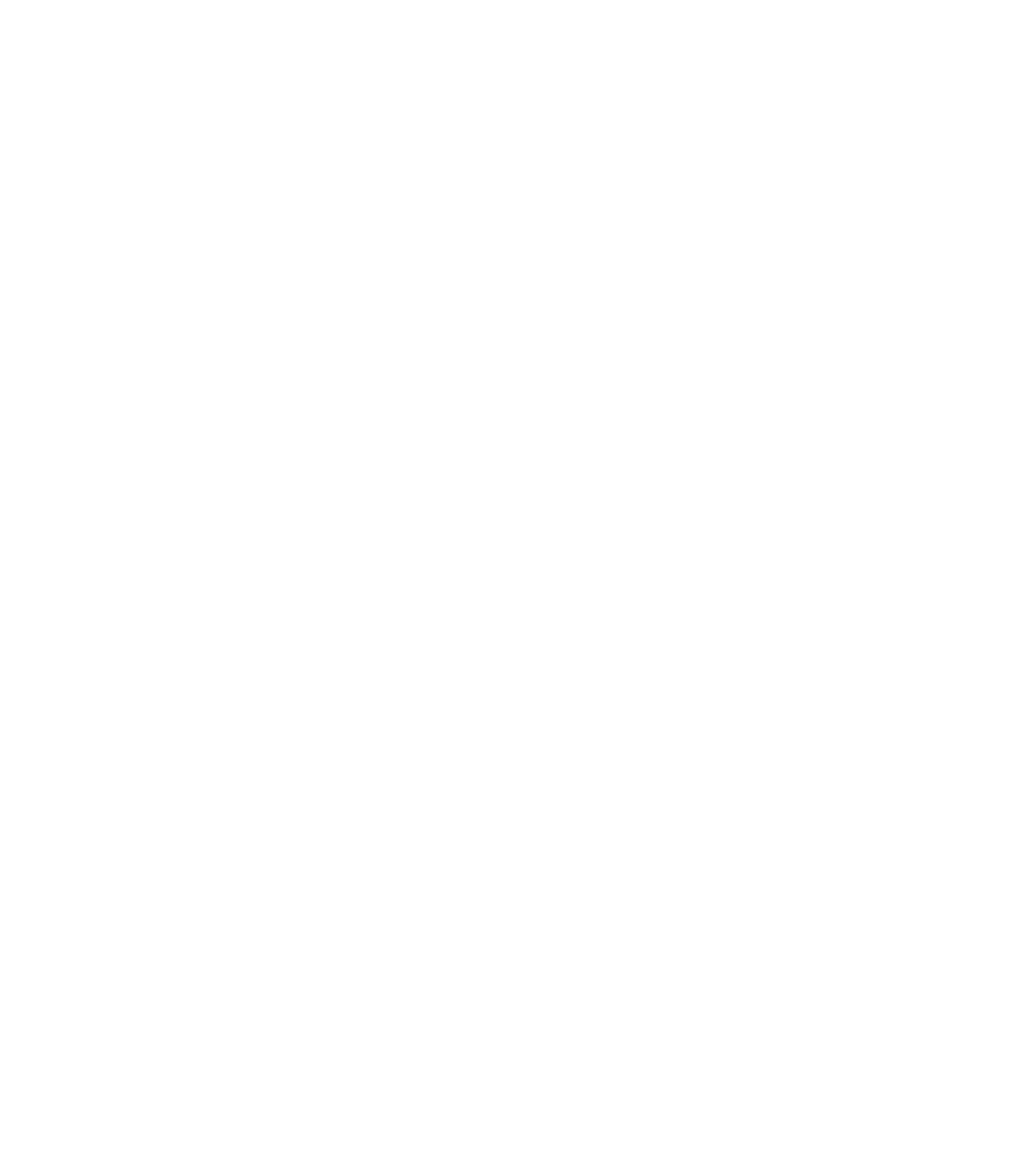
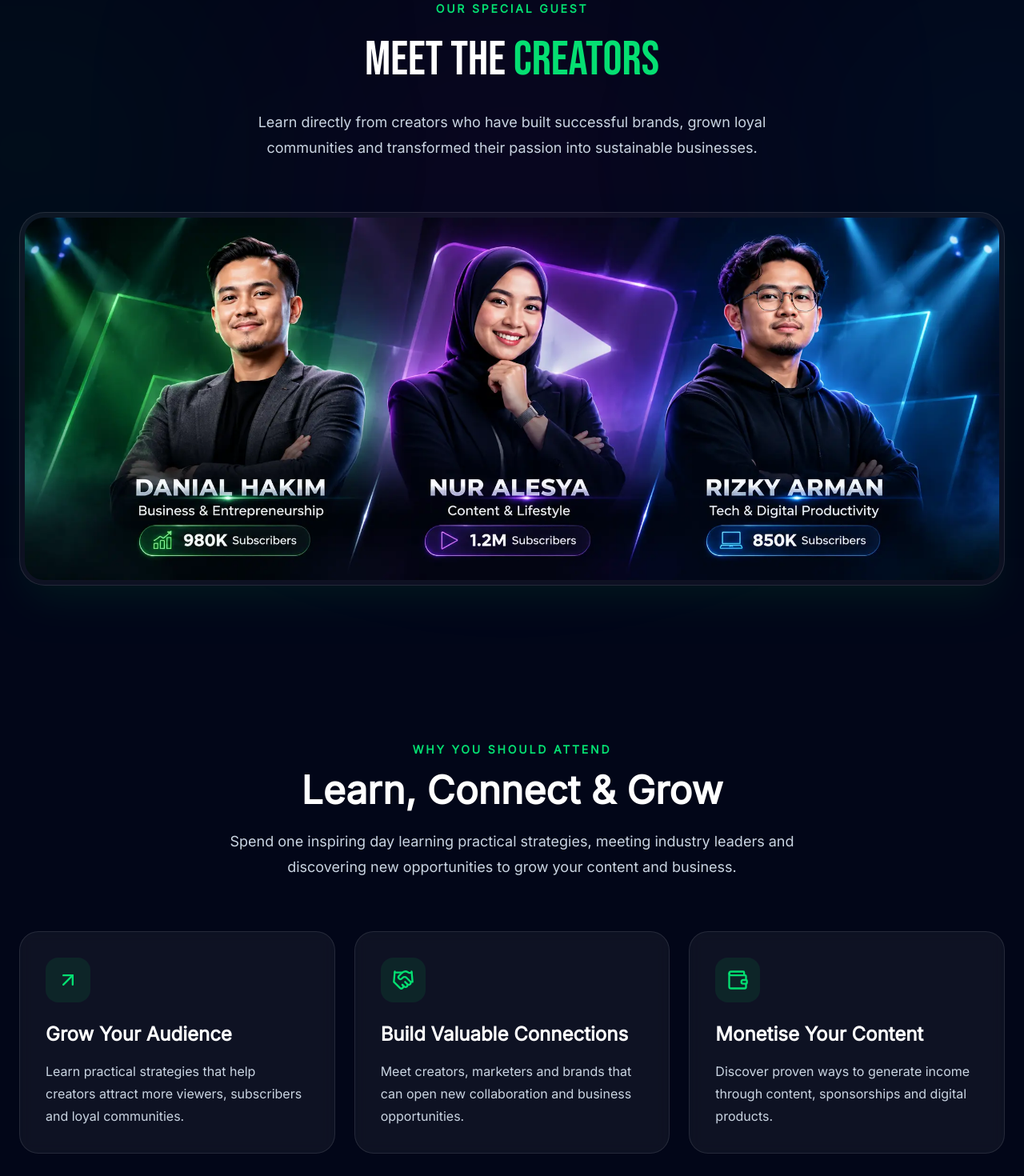
Before and after one commit to lembayustudio/youtube-creator-summit-2026, a React (Vite) app: page / in a window 1280 px wide. Shown: the part 1120-2590 px from the top of the page at 80% size. Before the commit the page ends 1022 px from the top, so only its background shows below. Built offline with nearby package versions, Linux system fonts and the light colour scheme.

Commit message:
feat: build speaker showcase and highlights sections

```diff
--- a/src/App.tsx
+++ b/src/App.tsx
@@ -1,11 +1,15 @@
 import Navbar from "./components/Navbar";
 import Hero from "./sections/Hero/Hero";
+import SpeakerShowcase from "./sections/SpeakerShowcase/SpeakerShowcase";
+import Highlights from "./sections/Highlights/Highlights";
 
 export default function App() {
   return (
     <>
       <Navbar />
       <Hero />
+	  <SpeakerShowcase />
+	  <Highlights />
     </>
   );
 }
--- /dev/null
+++ b/src/sections/FeaturedSpeakers/FeaturedSpeakers.tsx
@@ -0,0 +1,24 @@
+export default function FeaturedSpeakers() {
+  return (
+    <section id="featured-speakers" className="relative py-24">
+      <div className="container mx-auto px-6">
+        <div className="mx-auto max-w-3xl text-center">
+          <span className="text-sm font-semibold uppercase tracking-[0.2em] text-green-400">
+            Meet The Speakers
+          </span>
+
+          <h2 className="mt-4 text-4xl font-bold text-white md:text-5xl">
+            Learn From Malaysia's Leading Creators
+          </h2>
+
+          <p className="mt-6 text-lg leading-8 text-slate-300">
+            Hear real experiences, practical strategies and proven insights
+            from creators who have built successful brands and communities.
+          </p>
+        </div>
+
+        {/* Speaker showcase akan dibina pada langkah seterusnya */}
+      </div>
+    </section>
+  );
+}
--- /dev/null
+++ b/src/sections/Highlights/Highlights.tsx
@@ -0,0 +1,70 @@
+import { ArrowUpRight, Handshake, Wallet } from "lucide-react";
+
+const highlights = [
+  {
+    icon: ArrowUpRight,
+    title: "Grow Your Audience",
+    description:
+      "Learn practical strategies that help creators attract more viewers, subscribers and loyal communities.",
+  },
+  {
+    icon: Handshake,
+    title: "Build Valuable Connections",
+    description:
+      "Meet creators, marketers and brands that can open new collaboration and business opportunities.",
+  },
+  {
+    icon: Wallet,
+    title: "Monetise Your Content",
+    description:
+      "Discover proven ways to generate income through content, sponsorships and digital products.",
+  },
+];
+
+export default function Highlights() {
+  return (
+    <section
+      id="highlights"
+      className="bg-slate-950 py-24"
+    >
+      <div className="container mx-auto px-6">
+        <div className="mx-auto max-w-3xl text-center">
+          <span className="text-sm font-semibold uppercase tracking-[0.2em] text-green-400">
+            Why You Should Attend
+          </span>
+
+          <h2 className="mt-4 text-4xl font-bold text-white md:text-5xl">
+            Learn, Connect &amp; Grow
+          </h2>
+
+          <p className="mt-6 text-lg leading-8 text-slate-300">
+            Spend one inspiring day learning practical strategies, meeting
+            industry leaders and discovering new opportunities to grow your
+            content and business.
+          </p>
+        </div>
+
+        <div className="mt-16 grid gap-6 md:grid-cols-3">
+          {highlights.map(({ icon: Icon, title, description }) => (
+            <article
+              key={title}
+              className="rounded-3xl border border-white/10 bg-white/5 p-8 backdrop-blur-sm transition-all duration-300 hover:-translate-y-1 hover:border-green-500/30 hover:bg-white/10"
+            >
+              <div className="flex h-14 w-14 items-center justify-center rounded-2xl bg-green-500/10 text-green-400">
+                <Icon size={28} />
+              </div>
+
+              <h3 className="mt-6 text-2xl font-semibold text-white">
+                {title}
+              </h3>
+
+              <p className="mt-4 leading-7 text-slate-300">
+                {description}
+              </p>
+            </article>
+          ))}
+        </div>
+      </div>
+    </section>
+  );
+}
--- /dev/null
+++ b/src/sections/SpeakerShowcase/SpeakerShowcase.tsx
@@ -0,0 +1,47 @@
+import featuredSpeakers from "../../assets/images/featured-speakers.webp";
+
+export default function SpeakerShowcase() {
+  return (
+    <section className="relative overflow-hidden bg-slate-950 py-24">
+	<div className="absolute inset-0 overflow-hidden">
+
+  <div className="absolute -left-40 top-24 h-96 w-96 rounded-full bg-green-500/10 blur-[160px]" />
+
+  <div className="absolute left-1/2 top-40 h-96 w-96 -translate-x-1/2 rounded-full bg-fuchsia-500/10 blur-[180px]" />
+
+  <div className="absolute -right-40 top-24 h-96 w-96 rounded-full bg-cyan-500/10 blur-[160px]" />
+
+</div>
+      <div className="relative z-10 mx-auto max-w-7xl px-6">
+
+        <div className="mx-auto max-w-3xl text-center">
+          <span className="text-sm font-semibold uppercase tracking-[0.2em] text-green-400">
+            Our Special Guest
+          </span>
+
+          <h2
+  className="mt-4 text-5xl leading-tight text-white md:text-6xl"
+  style={{ fontFamily: '"Bebas Neue", sans-serif' }}
+>
+  Meet The <span className="text-green-400">Creators</span>
+</h2>
+
+          <p className="mx-auto mt-6 max-w-2xl text-lg leading-8 text-slate-300">
+  Learn directly from creators who have built successful brands, grown loyal
+  communities and transformed their passion into sustainable businesses.
+</p>
+        </div>
+
+        <div className="mt-16 overflow-hidden rounded-[32px] border border-white/10 bg-white/5 p-1.5 shadow-2xl shadow-green-500/10 backdrop-blur-sm">
+
+          <img
+            src={featuredSpeakers}
+            alt="Featured speakers"
+            className="w-full rounded-[24px]"
+          />
+
+        </div>
+      </div>
+    </section>
+  );
+}
```
Also changed, not shown: src/assets/images/featured-speakers.webp (added).
